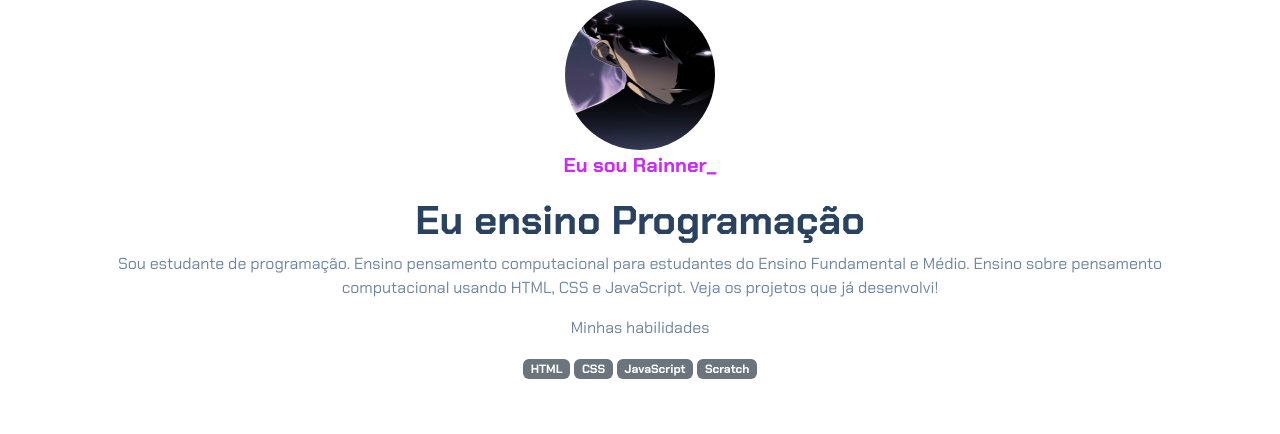
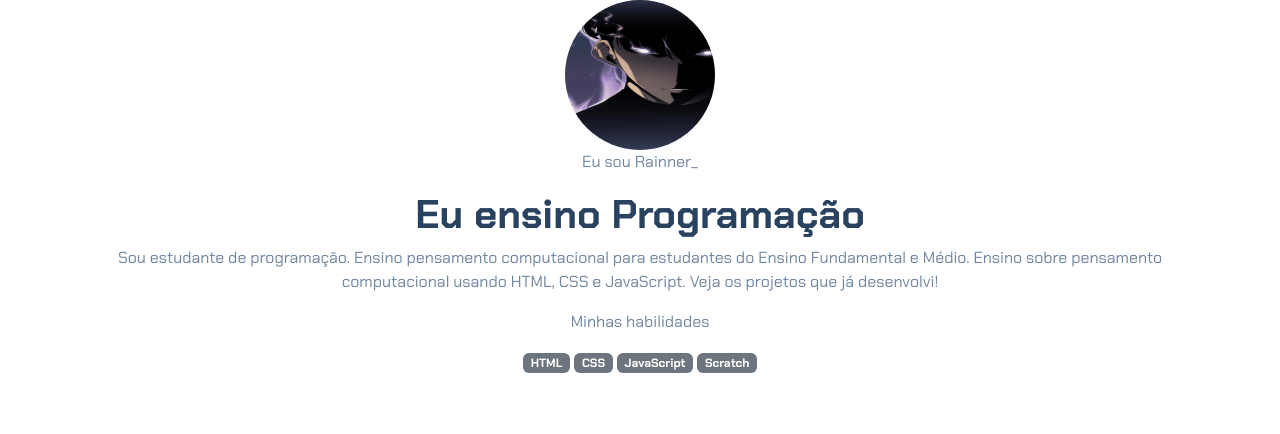
Before and after one commit to RainnerMV3A/Portifoli-2, a plain HTML site: page index.html in a window 1280 px wide. Shown: the top 434 px of the page. Drawn offline with nearby package versions, Linux system fonts and the light colour scheme.

Commit message:
Update index.html

```diff
--- a/index.html
+++ b/index.html
@@ -14,7 +14,7 @@
     <header class="container text-center">
         <img src="img/avatar.png" alt="avatar do Rainner" class="rounded-circle" width="150" height="150"
             srcset="">
-        <p class="lead">Eu sou Rainner_</p>
+        <p class="">Eu sou Rainner_</p>
         <h1>Eu ensino Programação</h1>
         <p>Sou estudante de programação. Ensino pensamento computacional para estudantes do Ensino
             Fundamental e Médio. Ensino sobre pensamento computacional usando HTML, CSS e JavaScript. Veja os projetos
```
